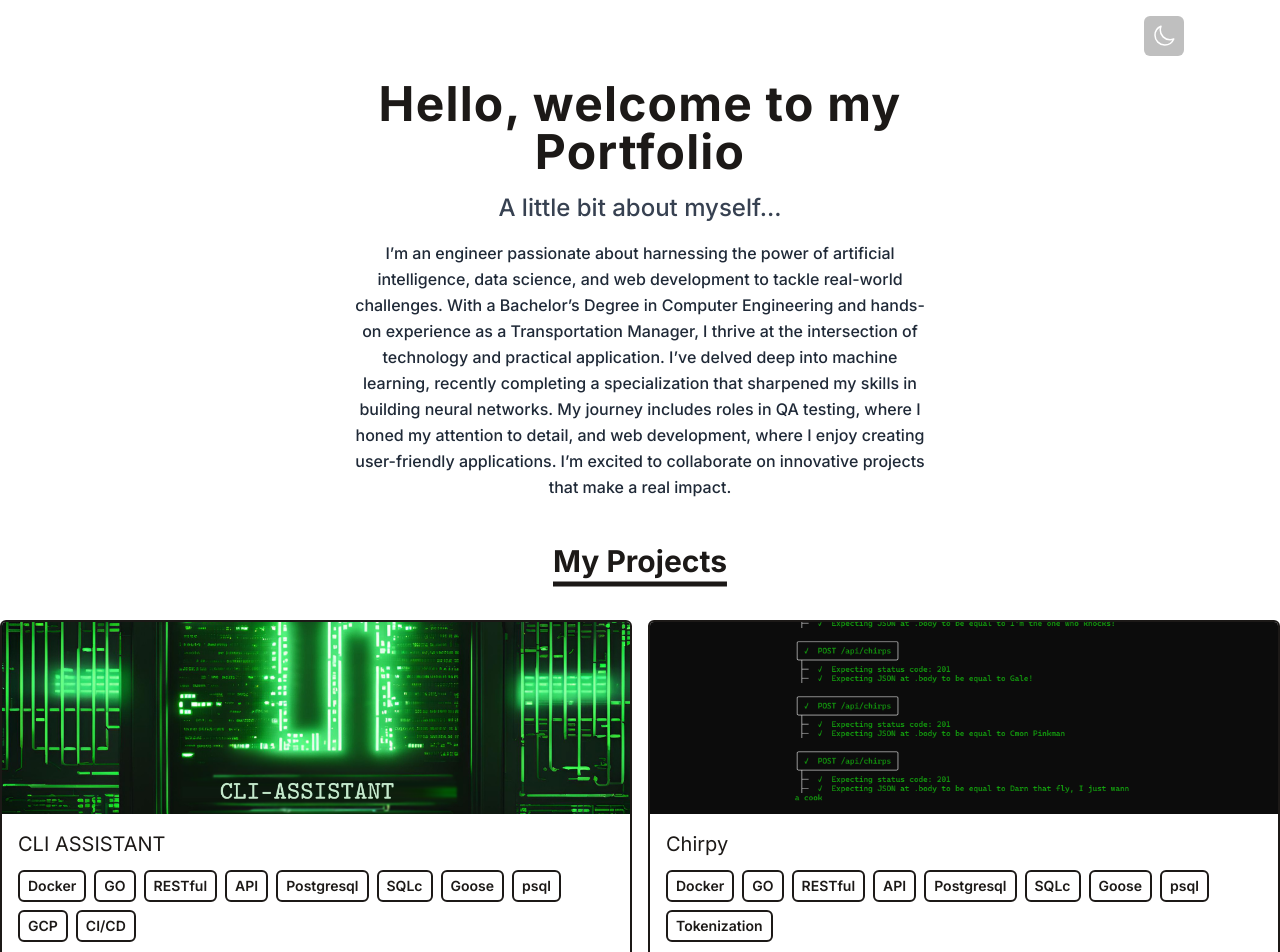
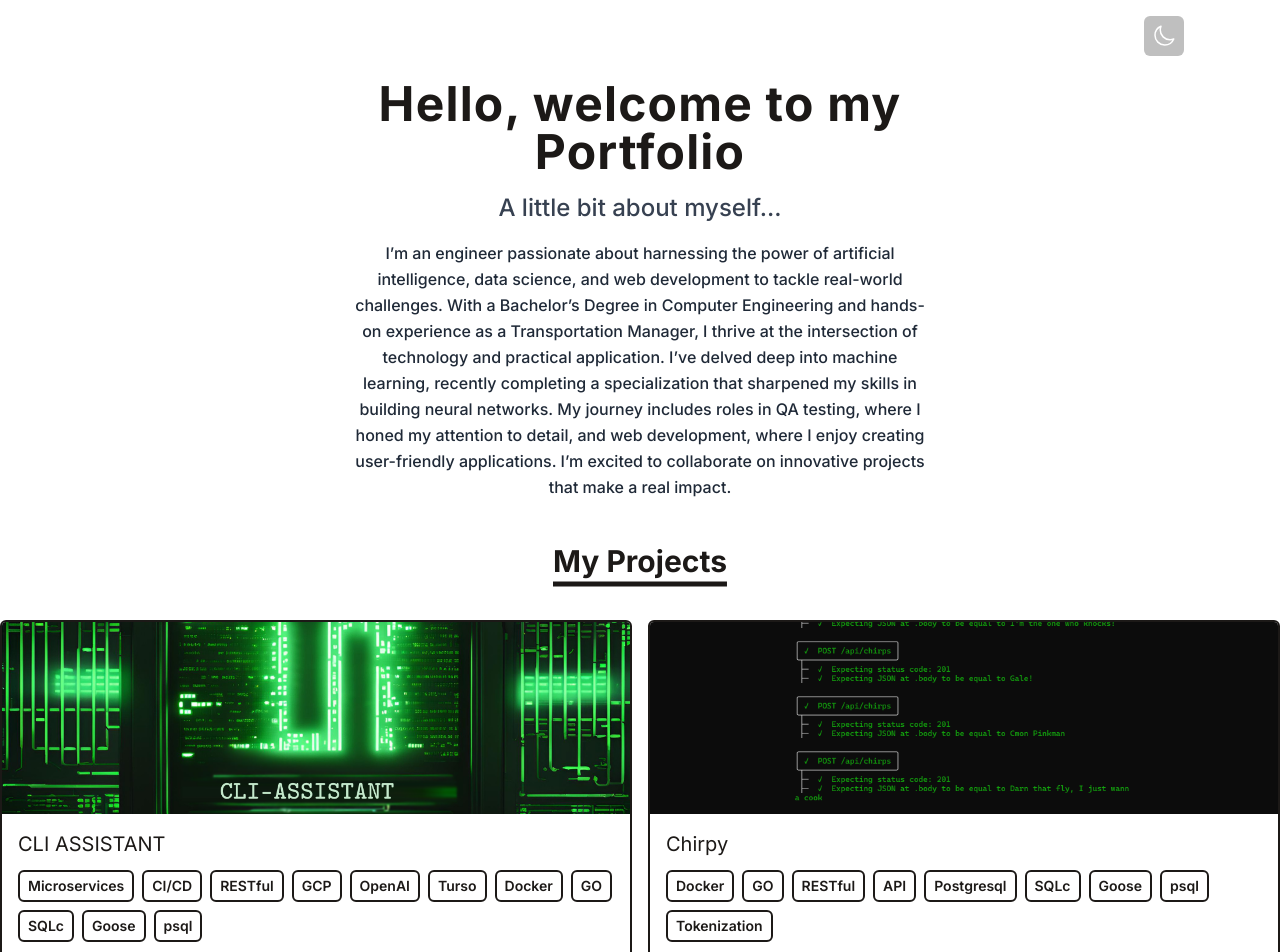
Before and after one commit to sumdeusvitae/portfolio, a React (Vite) app: page / in a window 1280 px wide. Shown: the top 952 px of the page. Built offline with nearby package versions, Linux system fonts and the light colour scheme.

Commit message:
tags fixed

```diff
--- a/src/data/portfolio.js
+++ b/src/data/portfolio.js
@@ -2,7 +2,7 @@ export default [
   {
     title: "CLI ASSISTANT",
     imgUrl: "/assets/assistant.PNG",
-    stack: ["Docker", "GO", "RESTful", "API", "Postgresql", "SQLc", "Goose", "psql", "GCP", "CI/CD"],
+    stack: ["Microservices", "CI/CD", "RESTful", "GCP", "OpenAI", "Turso", "Docker", "GO", "SQLc", "Goose", "psql"],
     link: "https://cliassistantserver-702681145467.us-central1.run.app/",
   },
   {
```
